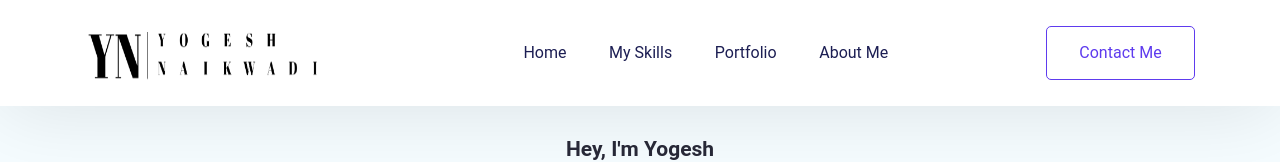
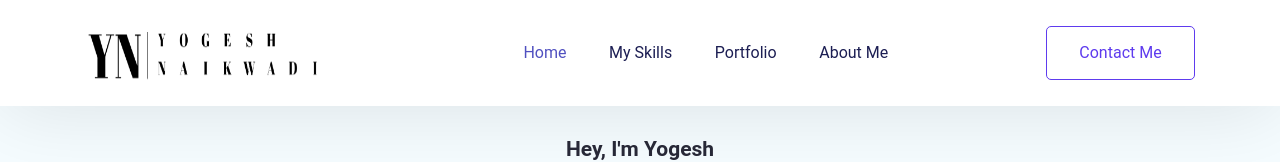
Before and after one commit to yogesh1510-ux/portfolio, a React (Create React App) app: page / in a window 1280 px wide. In both pictures the pointer is over the link 544 px from the left and 52 px from the top of the page. Shown: the top 162 px of the page. Built offline with nearby package versions, Linux system fonts and the light colour scheme.

Commit message:
portfolio

```diff
--- a/src/App.css
+++ b/src/App.css
@@ -183,6 +183,10 @@ body {
     font-weight: 400;
     line-height: 24px;
     cursor: pointer;
+  }
+
+  .navbar--content:hover{
+    color: rgb(80, 80, 192);
   }
 
   /* Navbar Styler Ends */
```
Also changed, not shown: 1 other file (tests, documents, lock files or other folders).
